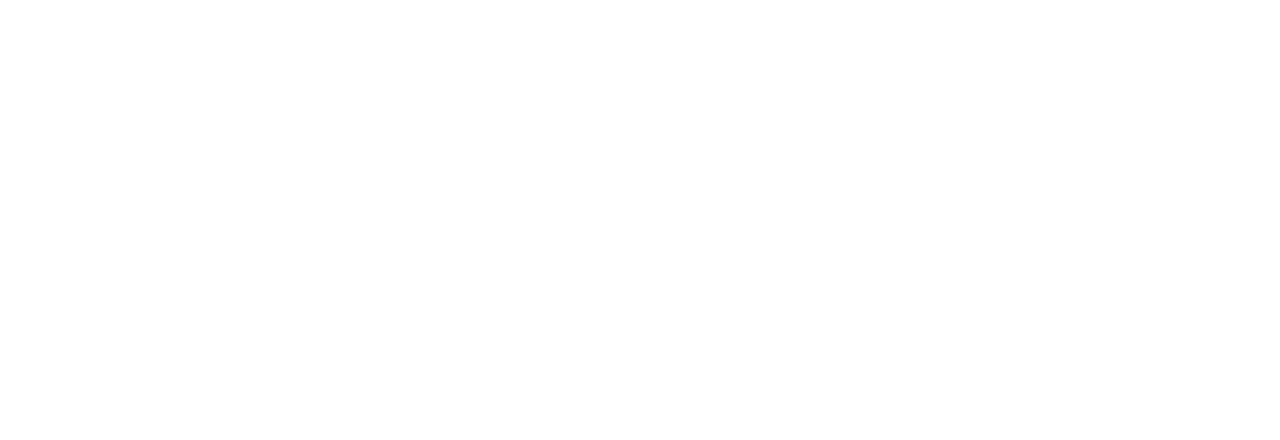
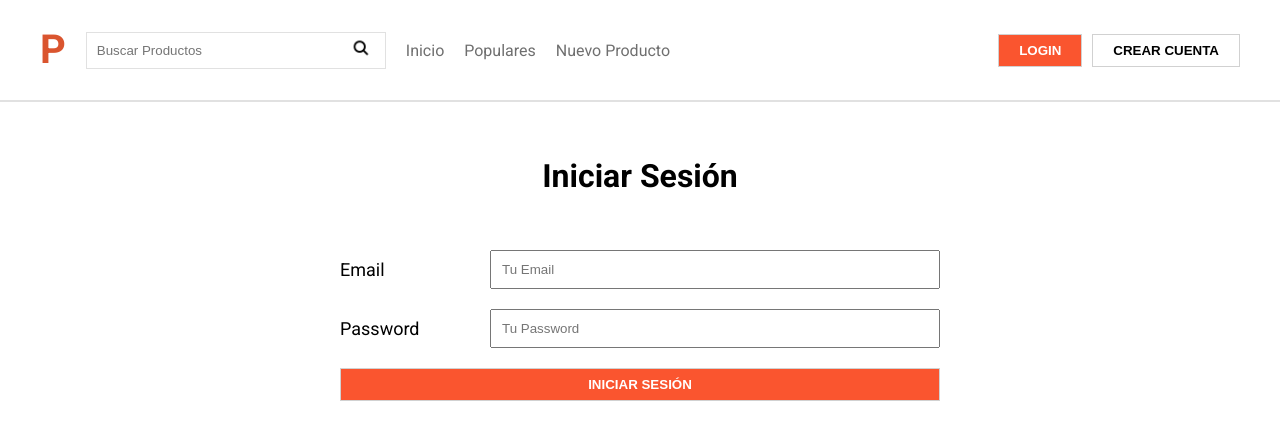
Before and after one commit to Leonardo-G/react-crear-productos, a Next.js app: page /login in a window 1280 px wide. Shown: the top 440 px of the page. Built offline with nearby package versions, Linux system fonts and the light colour scheme.

Commit message:
crear cuenta

```diff
--- /dev/null
+++ b/firebase/config.js
@@ -0,0 +1,15 @@
+import { initializeApp } from "firebase/app";
+import { getAuth } from "firebase/auth";
+
+const firebaseConfig = {
+  apiKey: "AIzaSyANxVpuQLg50sAIuVxbXw_uStltskBdajo",
+  authDomain: "product-hunt-68845.firebaseapp.com",
+  projectId: "product-hunt-68845",
+  storageBucket: "product-hunt-68845.appspot.com",
+  messagingSenderId: "234494160548",
+  appId: "1:234494160548:web:b99f69298e48b714298031"
+};
+
+// Initialize Firebase
+const app = initializeApp(firebaseConfig);
+export const auth = getAuth(app)
--- /dev/null
+++ b/firebase/context.js
@@ -0,0 +1,32 @@
+import React, { createContext } from 'react';
+import "firebase/auth";
+import { createUserWithEmailAndPassword, getAuth, signInWithEmailAndPassword, updateProfile } from 'firebase/auth';
+import { auth } from './config';
+
+export const FirebaseContext = createContext();
+
+export const FirebaseFn = ({ children }) => {
+
+    const agregarUsuario = async ( nombre, email, password ) => {
+        const nuevoUsuario = await createUserWithEmailAndPassword( auth, email, password );
+        // console.log(nuevoUsuario);
+        return await updateProfile( auth.currentUser, {
+            displayName: nombre
+        })
+
+    }
+
+    //Inicia sesión del usuario
+    const iniciarSesion = async ( email, password ) => {
+        return await signInWithEmailAndPassword( auth, email, password )
+    }
+
+    return (
+        <FirebaseContext.Provider value={{
+            agregarUsuario,
+            iniciarSesion
+        }}>
+            { children }
+        </FirebaseContext.Provider>
+    )
+}
--- a/hooks/useValidacion.js
+++ b/hooks/useValidacion.js
@@ -11,7 +11,7 @@
             const noErrores = Object.keys(errores).length === 0;
 
             if(noErrores){
-                fn(); //Fn = Funcion que se ejecut en el componente
+                fn(); //Fn = Funcion que se ejecuta en el componente
             }
             setSubmitForm(false)
         }
--- a/package.json
+++ b/package.json
@@ -8,6 +8,7 @@
     "lint": "next lint"
   },
   "dependencies": {
+    "firebase": "^9.6.1",
     "next": "12.0.7",
     "react": "17.0.2",
     "react-dom": "17.0.2"
--- a/pages/_app.js
+++ b/pages/_app.js
@@ -1,9 +1,16 @@
 import '../styles/base/globals.css';
 import "../styles/base/variables.css";
 import "../styles/base/boton.css"
+import { FirebaseFn } from "../firebase/context";
 
 function MyApp({ Component, pageProps }) {
-  return <Component {...pageProps} />
+
+
+  return (
+    <FirebaseFn>
+      <Component {...pageProps} />
+    </FirebaseFn>
+  )
 }
 
 export default MyApp
--- a/pages/login.js
+++ b/pages/login.js
@@ -1,9 +1,88 @@
-import React from 'react'
+import { useRouter } from 'next/router';
+import React, { useContext, useState } from 'react'
+import { Layout } from '../components/layout/Layout'
+import { FirebaseContext } from '../firebase/context';
+import useValidacion from '../hooks/useValidacion';
+import { validarCrearCuenta } from '../helpers/validarCuenta';
+
+import styles from "../styles/Formularios.module.css"
+
+//estado inicial
+const state_Inicial = {
+    email: "",
+    password: ""
+}
 
 const Login = () => {
+
+    const [error, setError] = useState("");
+    const router = useRouter();
+    const { iniciarSesion } = useContext( FirebaseContext )
+
+    const crearCuenta = async () => {
+        try {
+            const inicio = await iniciarSesion( email, password );
+            console.log(inicio)
+        } catch (error) {
+            console.log(error.message);
+            setError(error.message)
+        }
+    }
+
+    const { valores, errores, handleSubmit, handleChange, handleBlur } = useValidacion(state_Inicial, validarCrearCuenta, crearCuenta);
+    const { email, password } = valores
+
     return (
         <div>
-
+            <Layout>
+                <h1 className={ styles.titulo_formulario }>Iniciar Sesión</h1>
+                <form
+                    className={ styles.formulario }
+                    onSubmit={ handleSubmit }
+                    noValidate
+                >
+                    <div className={ styles.campo }>
+                        <label htmlFor='email' className={ styles.campo_label }>Email</label>
+                        <input
+                            className={ styles.campo_input }
+                            type="email"
+                            id="email"
+                            placeholder='Tu Email'
+                            name='email'
+                            value={ email }
+                            onChange={ handleChange }
+                            onBlur={ handleBlur }
+                        />
+                    </div>
+                    {
+                        errores.email && <p className={ styles.errores }>{ errores.email }</p>
+                    }
+                    <div className={ styles.campo }>
+                        <label htmlFor='password' className={ styles.campo_label }>Password</label>
+                        <input
+                            className={ styles.campo_input }
+                            type="password"
+                            id="password"
+                            placeholder='Tu Password'
+                            name='password'
+                            value={ password }
+                            onChange={ handleChange }
+                            onBlur={ handleBlur }
+                        />
+                    </div>
+                    {
+                        errores.password && <p className={ styles.errores }>{ errores.password }</p>
+                    }
+                    {
+                        error !== "" && <p className={ styles.errores }>{ error }</p>
+                    }
+                    <input
+                        className='boton boton--orange block'
+                        type="submit"
+                        value="Iniciar Sesión"
+                    />
+                </form>
+            </Layout>
         </div>
     )
 }
```
Also changed, not shown: pages/crear-cuenta.js (+19 -5 lines), 1 other file (tests, documents, lock files or other folders).
